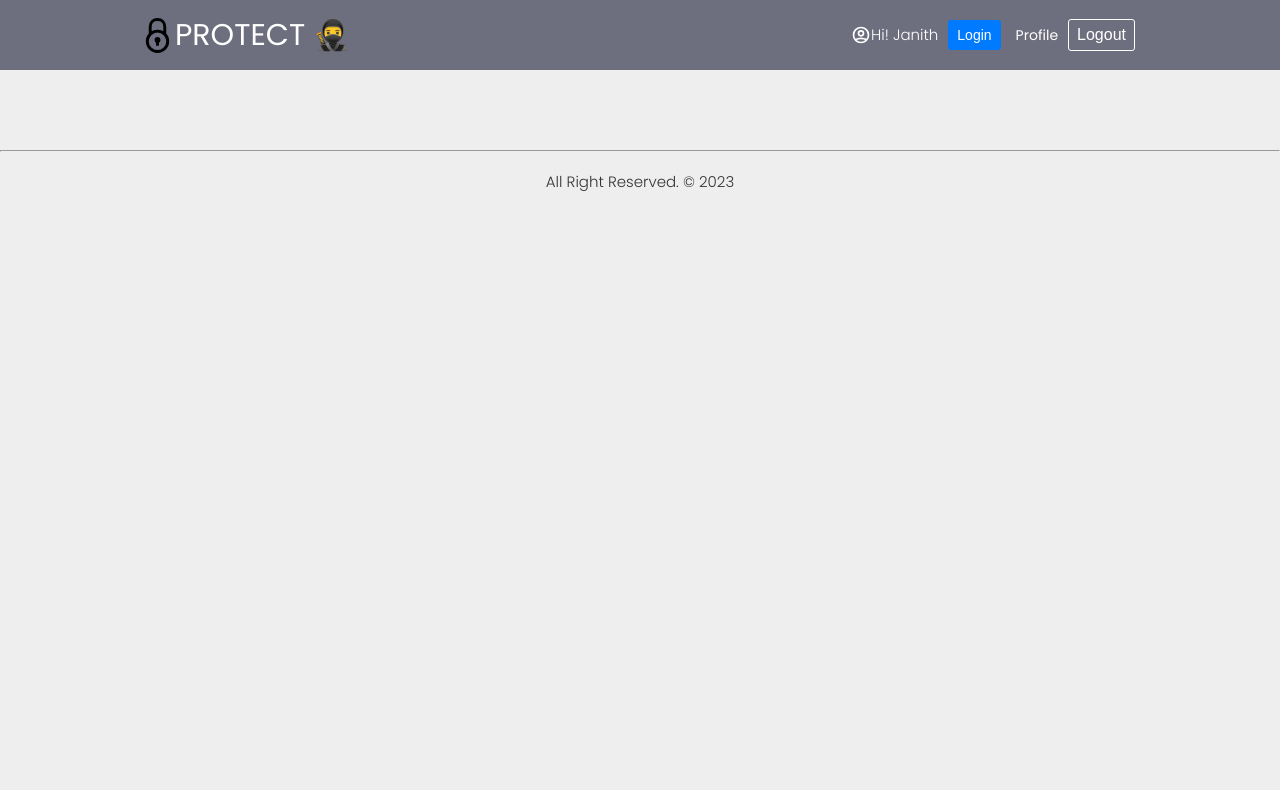
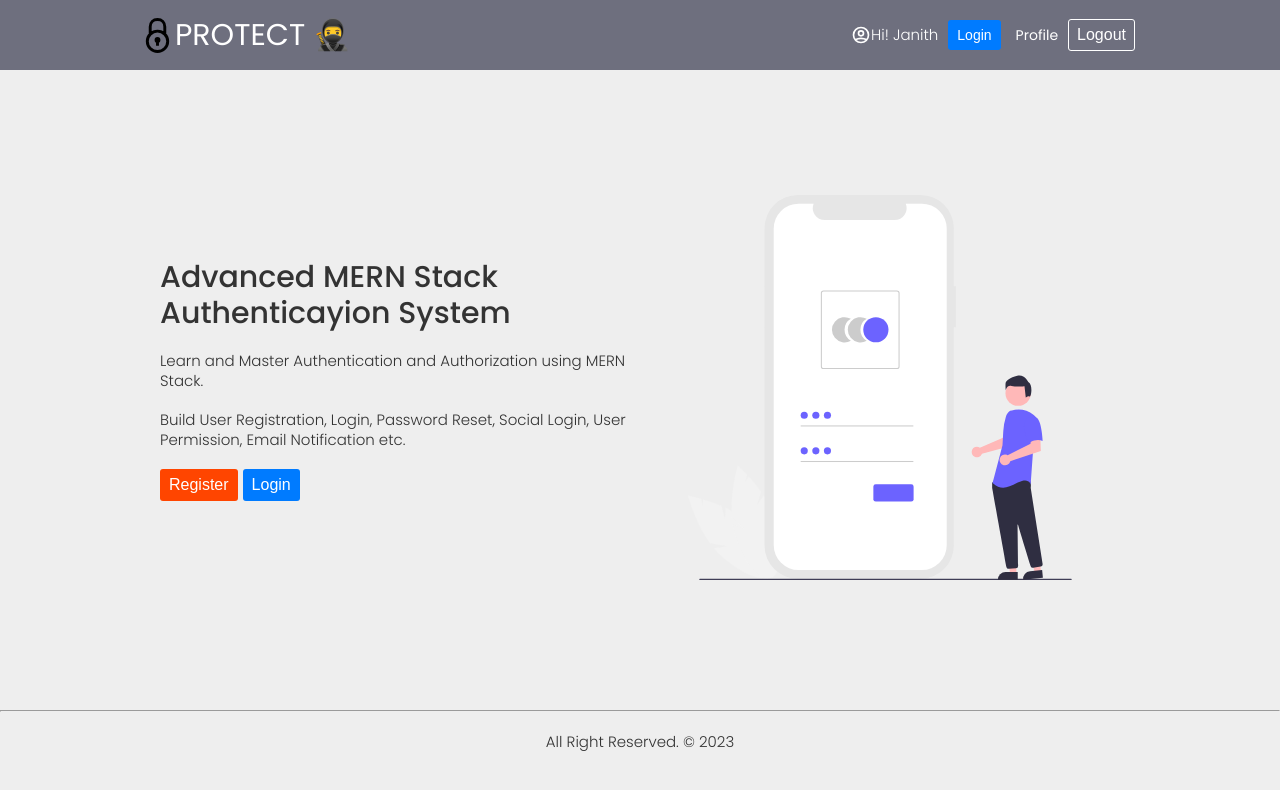
Before and after one commit to Janith-Sandamal/advanced-mern-authentication, a React (Create React App) app in the folder client/: page / in a window 1280 px wide. Shown: the top 790 px of the page. Built offline with nearby package versions, Linux system fonts and the light colour scheme.

Commit message:
Homepage Frontend Done ✅

```diff
--- a/client/src/pages/home/Home.js
+++ b/client/src/pages/home/Home.js
@@ -1,14 +1,35 @@
 import React from 'react'
+import './Home.scss'
 import Header from '../../components/header/Header'
 import Footer from '../../components/footer/Footer'
+import loginImg from '../../assets/login.svg'
 
 const Home = () => {
   return (
     <div>
         <Header/>
-        <section>
+
+        <section className='container hero'>
+          <div className='hero-text'>
+            <h2>Advanced MERN Stack Authenticayion System</h2>
+
+            <p>Learn and Master Authentication and Authorization using MERN Stack.</p>
+
+            <p>Build User Registration, Login, Password Reset, Social Login, User Permission, Email Notification etc.</p>
+
+            <div className='hero-buttons --flex-start'>
+              <button className='--btn --btn-danger'>Register</button>
+              <button className='--btn --btn-primary'>Login</button>
+            </div>
+
+          </div>
+
+          <div className='hero-image'>
+            <img src={loginImg} alt='Authentication'></img>
+          </div>
 
         </section>
+
         <Footer/>
     </div>
   )
```
